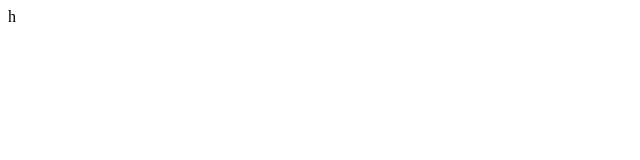
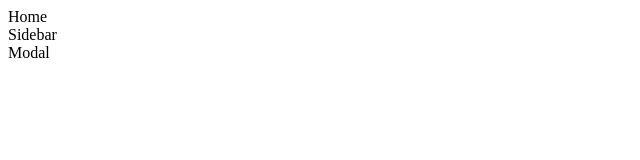
Before and after one commit to sun-n-y/sidebarModalSolo, a React (Vite) app: page / in a window 1280 px wide. Shown: the top 160 px of the page, without its empty margins (0-640 px from the left). Built offline with nearby package versions, Linux system fonts and the light colour scheme.

Commit message:
add components and import them

```diff
--- a/src/App.jsx
+++ b/src/App.jsx
@@ -1,5 +1,15 @@
+import Home from './Home';
+import Modal from './Modal';
+import Sidebar from './Sidebar';
+
 function App() {
-  return <>h</>;
+  return (
+    <>
+      <Home />
+      <Sidebar />
+      <Modal />
+    </>
+  );
 }
 
 export default App;
--- /dev/null
+++ b/src/Home.jsx
@@ -0,0 +1,4 @@
+const Home = () => {
+  return <div>Home</div>;
+};
+export default Home;
--- /dev/null
+++ b/src/Modal.jsx
@@ -0,0 +1,4 @@
+const Modal = () => {
+  return <div>Modal</div>;
+};
+export default Modal;
--- /dev/null
+++ b/src/Sidebar.jsx
@@ -0,0 +1,4 @@
+const Sidebar = () => {
+  return <div>Sidebar</div>;
+};
+export default Sidebar;
```
